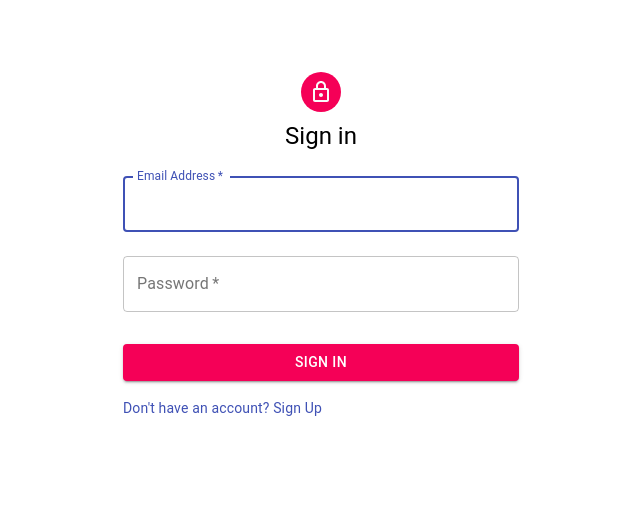
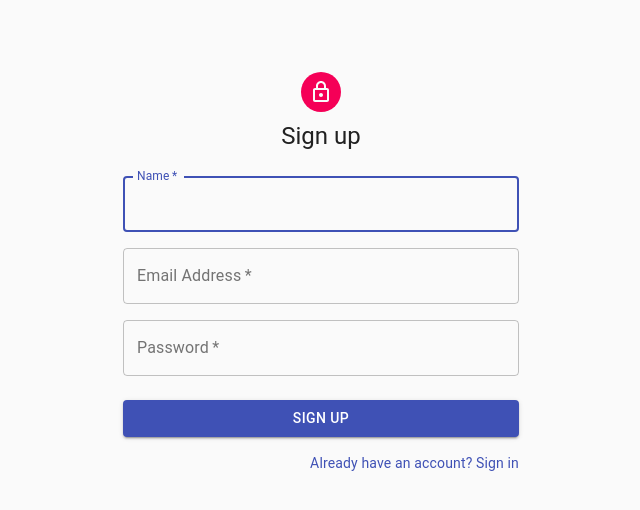
Before and after one commit to zenabbohra/twitter-web-app, a React (Create React App) app: page / in a window 1280 px wide. Shown: the top 510 px of the page, without its empty margins (319-959 px from the left). Built offline with nearby package versions, Linux system fonts and the light colour scheme.

Commit message:
Adds Register component

```diff
--- /dev/null
+++ b/src/components/Register/Register.js
@@ -0,0 +1,104 @@
+import React from 'react';
+import Avatar from '@material-ui/core/Avatar';
+import Button from '@material-ui/core/Button';
+import CssBaseline from '@material-ui/core/CssBaseline';
+import TextField from '@material-ui/core/TextField';
+import Link from '@material-ui/core/Link';
+import Grid from '@material-ui/core/Grid';
+import LockOutlinedIcon from '@material-ui/icons/LockOutlined';
+import Typography from '@material-ui/core/Typography';
+import { makeStyles } from '@material-ui/core/styles';
+import Container from '@material-ui/core/Container';
+
+const useStyles = makeStyles(theme => ({
+  paper: {
+    marginTop: theme.spacing(8),
+    display: 'flex',
+    flexDirection: 'column',
+    alignItems: 'center',
+  },
+  avatar: {
+    margin: theme.spacing(1),
+    backgroundColor: theme.palette.secondary.main,
+  },
+  form: {
+    width: '100%', // Fix IE 11 issue.
+    marginTop: theme.spacing(3),
+  },
+  submit: {
+    margin: theme.spacing(3, 0, 2),
+  },
+}));
+
+export default function Register() {
+  const classes = useStyles();
+
+  return (
+    <Container component="main" maxWidth="xs">
+      <CssBaseline />
+      <div className={classes.paper}>
+        <Avatar className={classes.avatar}>
+          <LockOutlinedIcon />
+        </Avatar>
+        <Typography component="h1" variant="h5">
+          Sign up
+        </Typography>
+        <form className={classes.form} noValidate>
+          <Grid container spacing={2}>
+            <Grid item xs={12} >
+              <TextField
+                autoComplete="name"
+                name="name"
+                variant="outlined"
+                required
+                fullWidth
+                id="name"
+                label="Name"
+                autoFocus
+              />
+            </Grid>
+            <Grid item xs={12}>
+              <TextField
+                variant="outlined"
+                required
+                fullWidth
+                id="email"
+                label="Email Address"
+                name="email"
+                autoComplete="email"
+              />
+            </Grid>
+            <Grid item xs={12}>
+              <TextField
+                variant="outlined"
+                required
+                fullWidth
+                name="password"
+                label="Password"
+                type="password"
+                id="password"
+                autoComplete="current-password"
+              />
+            </Grid>
+          </Grid>
+          <Button
+            type="submit"
+            fullWidth
+            variant="contained"
+            color="primary"
+            className={classes.submit}
+          >
+            Sign Up
+          </Button>
+          <Grid container justify="flex-end">
+            <Grid item>
+              <Link href="#" variant="body2">
+                Already have an account? Sign in
+              </Link>
+            </Grid>
+          </Grid>
+        </form>
+      </div>
+    </Container>
+  );
+}
--- a/src/containers/App.js
+++ b/src/containers/App.js
@@ -1,11 +1,13 @@
 import React from 'react';
 import './App.css';
 import Signin from '../components/Signin/Signin';
+import Register from "../components/Register/Register";
 
 function App() {
   return (
     <div >
-      <Signin/>
+      {/*<Signin/>*/}
+      <Register/>
     </div>
   );
 }
```
